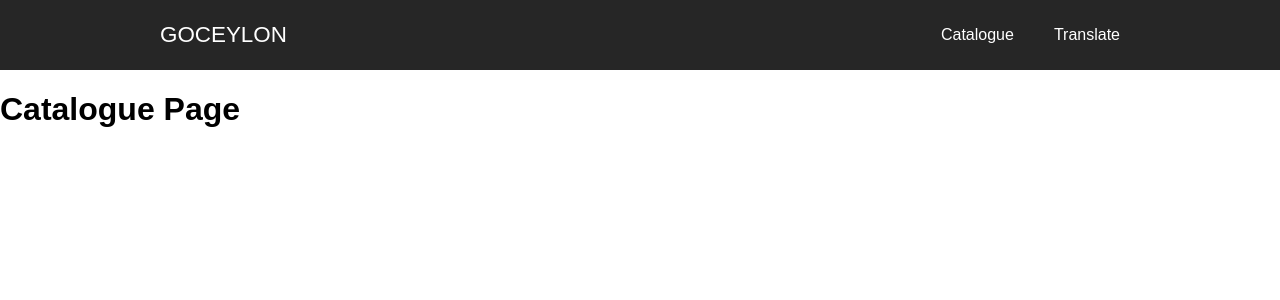
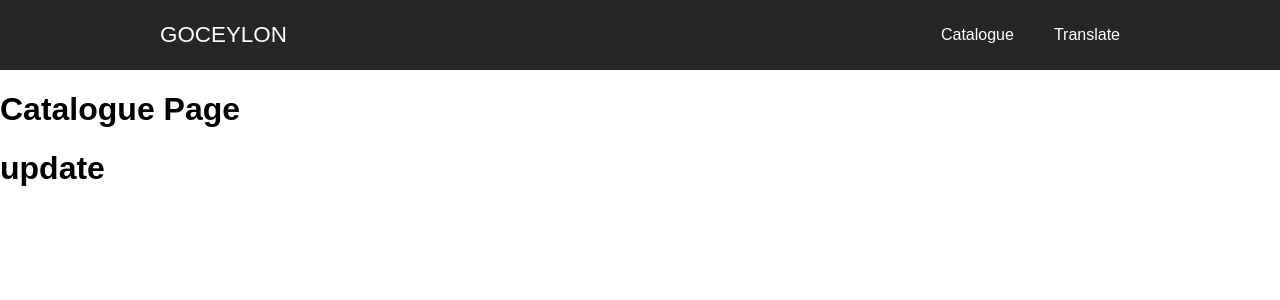
Before and after one commit to supun-kalhara/GoCeylon, a Django app: page /catalogue/ in a window 1280 px wide. Shown: the top 300 px of the page. Run offline with Django 3.2, Linux system fonts and the light colour scheme.

Commit message:
branch check

```diff
--- a/templates/home.html
+++ b/templates/home.html
@@ -3,5 +3,6 @@
 {% block content %}
 
 <h1> Catalogue Page</h1>
+<h1>update</h1>
 
 {% endblock %}
```
